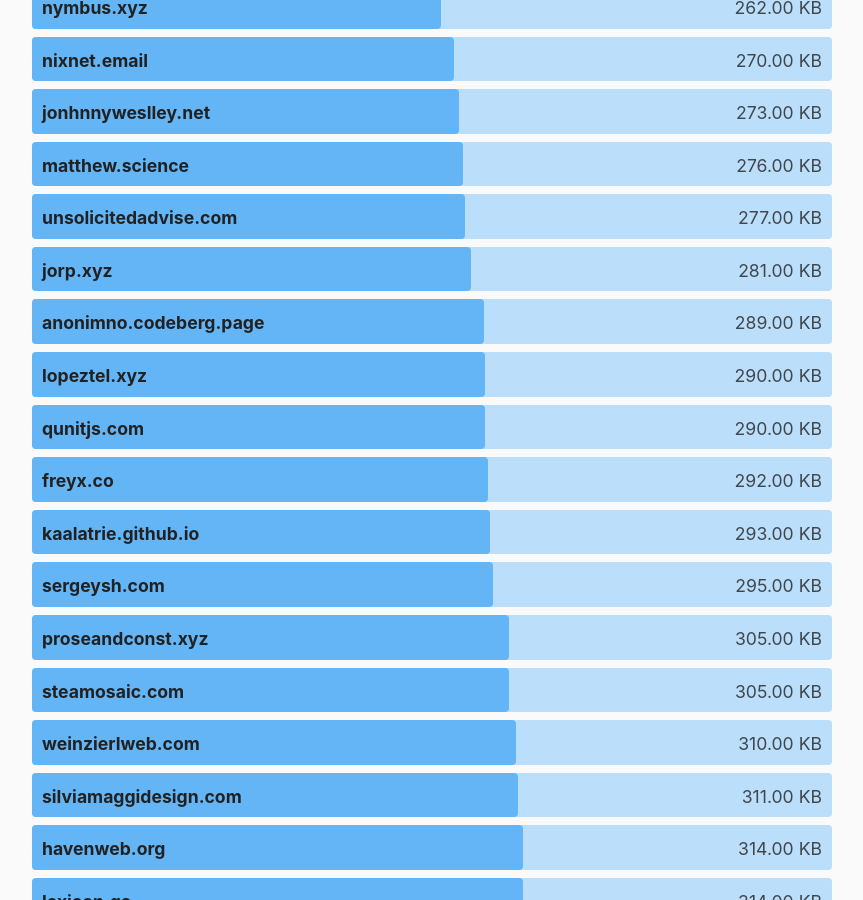
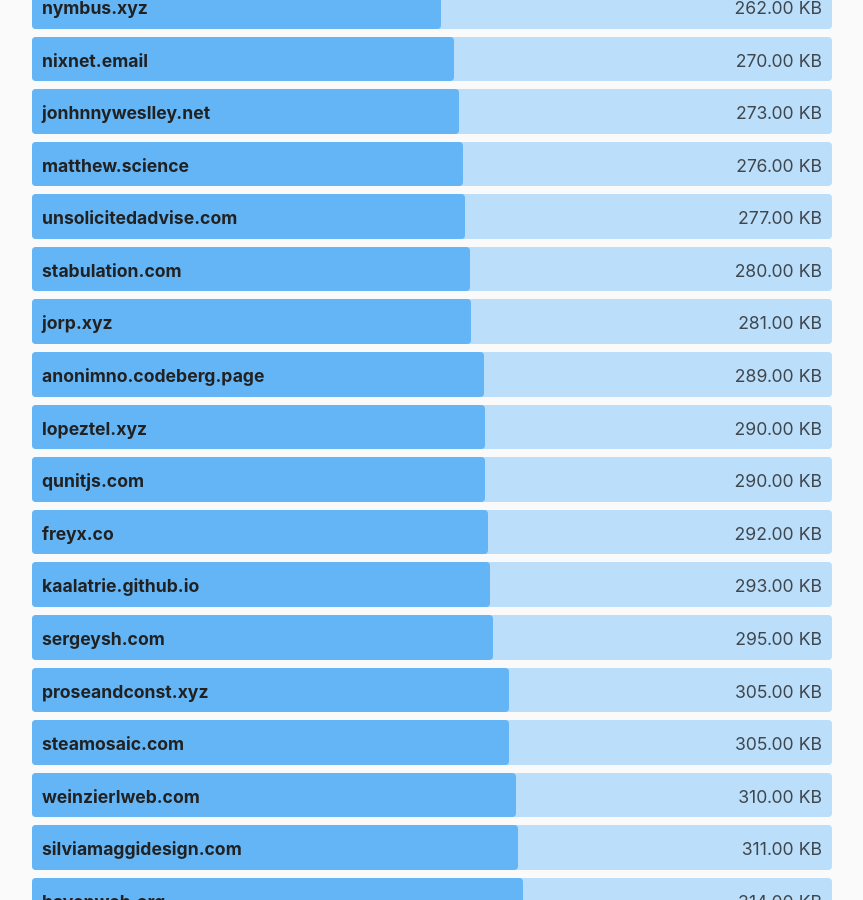
Before and after one commit to kevquirk/512kb.club, a Jekyll site: the page built from index.md, in a window 1280 px wide and 900 px high, scrolled down 17222 px. Shown: the whole window, without its empty margins (208-1071 px from the left). Built offline with Jekyll 4.4.1, drawn with Linux system fonts in a browser that asks for light colours.

Commit message:
adding stabulation.com

```diff
--- a/_data/sites.yml
+++ b/_data/sites.yml
@@ -1792,3 +1792,8 @@
   url: https://zserge.com/
   size: 20.2
   last_checked: 2021-12-19
+
+- domain: stabulation.com
+  url: https://stabulation.com
+  size: 280
+  last_checked: 2022-01-29
```
